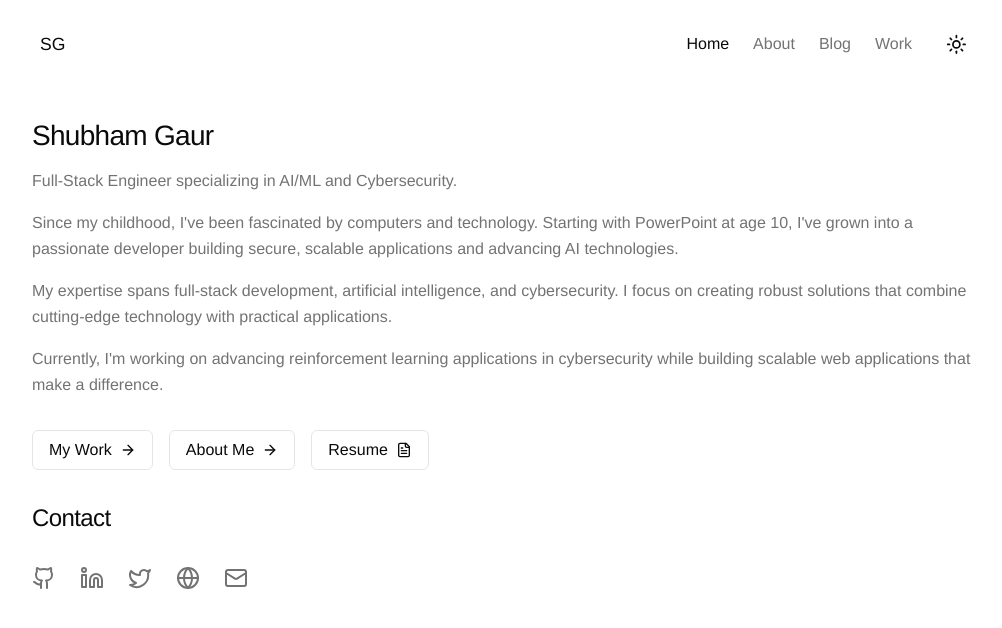
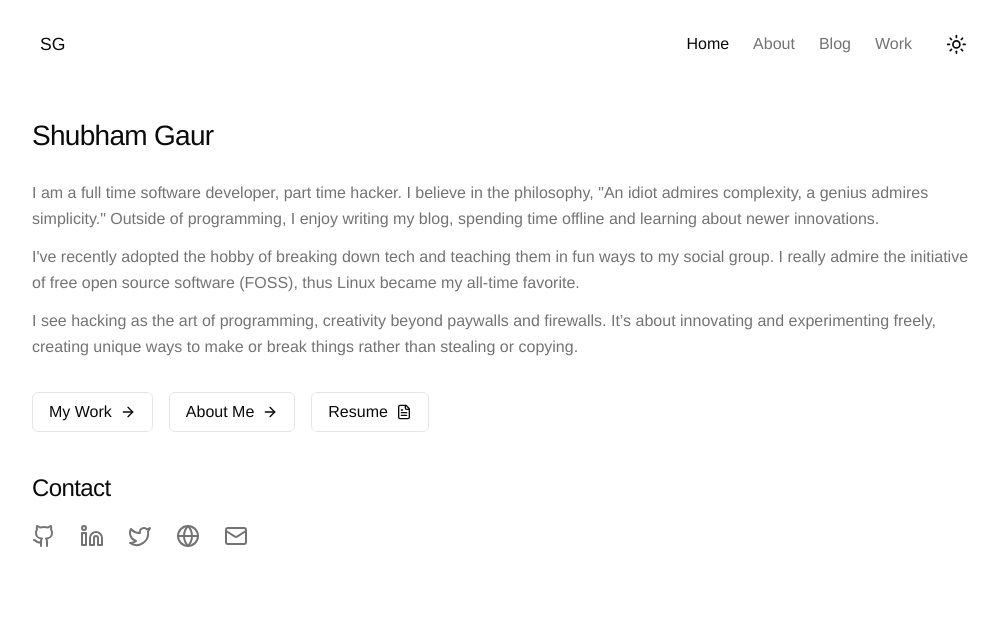
Before and after one commit to Aadigha-git/BharadwajGhali, a Next.js app: page / in a window 1280 px wide. Shown: the top 628 px of the page, without its empty margins (132-1134 px from the left). Built offline with nearby package versions, Linux system fonts and the light colour scheme.

Commit message:
fixed content

```diff
--- a/app/about/page.tsx
+++ b/app/about/page.tsx
@@ -106,7 +106,7 @@ export default function AboutPage() {
             className="space-y-1 sm:space-y-1 text-sm sm:text-xs lg:text-[16px] text-muted-foreground"
             initial={{ opacity: 0, y: 20 }}
             whileInView={{ opacity: 1, y: 0 }}
-            transition={{ duration: 0.2 }}
+            transition={{ duration: 0.1 }}
             viewport={{ once: true }}
           >
             {books.map((book, index) => (
@@ -114,7 +114,7 @@ export default function AboutPage() {
                 key={book}
                 initial={{ opacity: 0, y: 20 }}
                 whileInView={{ opacity: 1, y: 0 }}
-                transition={{ duration: 0.2 }}
+                transition={{ duration: 0.1 }}
                 viewport={{ once: true }}
               >
                 {book}
--- a/app/page.tsx
+++ b/app/page.tsx
@@ -13,10 +13,10 @@ export default function Home() {
         whileInView={{ opacity: 1, y: 0 }}
         transition={{ duration: 1.0 }}
         viewport={{ once: true }}
-        className="space-y-8"
+        className="space-y-5"
       >
         <HeroSection />
-        <h2 className="text-2xl sm:text-2xl lg:text-2xl font-medium ">
+        <h2 className="text-2xl pt-5 sm:text-2xl lg:text-2xl font-medium ">
           Contact
         </h2>
         <Contact />
--- a/components/home/hero-section.tsx
+++ b/components/home/hero-section.tsx
@@ -11,29 +11,30 @@ export function HeroSection() {
       initial={{ opacity: 0, y: 20 }}
       animate={{ opacity: 1, y: 0 }}
       transition={{ duration: 0.5 }}
-      className="space-y-4 sm:space-y-4"
+      className="space-y-2 sm:space-y-4"
     >
-      <h1 className="text-2xl sm:text-2xl lg:text-[28px] font-medium ">
+      <h1 className="text-2xl pb-3 sm:text-2xl lg:text-[28px] font-medium ">
         Shubham Gaur
       </h1>
-      <div className="space-y-8 sm:space-y-8">
-        <div className="space-y-4 text-sm sm:text-base lg:text-[16px] leading-relaxed text-muted-foreground">
-          <p>Full-Stack Engineer specializing in AI/ML and Cybersecurity.</p>
+      <div className="space-y-2 sm:space-y-8">
+        <div className="space-y-3 text-sm sm:text-base lg:text-[16px] leading-relaxed text-muted-foreground">
           <p>
-            Since my childhood, I&apos;ve been fascinated by computers and
-            technology. Starting with PowerPoint at age 10, I&apos;ve grown into
-            a passionate developer building secure, scalable applications and
-            advancing AI technologies.
+            I am a full time software developer, part time hacker. I believe in
+            the philosophy, "An idiot admires complexity, a genius admires
+            simplicity." Outside of programming, I enjoy writing my blog,
+            spending time offline and learning about newer innovations.
           </p>
           <p>
-            My expertise spans full-stack development, artificial intelligence,
-            and cybersecurity. I focus on creating robust solutions that combine
-            cutting-edge technology with practical applications.
+            I've recently adopted the hobby of breaking down tech and teaching
+            them in fun ways to my social group. I really admire the initiative
+            of free open source software (FOSS), thus Linux became my all-time
+            favorite.
           </p>
           <p>
-            Currently, I&apos;m working on advancing reinforcement learning
-            applications in cybersecurity while building scalable web
-            applications that make a difference.
+            I see hacking as the art of programming, creativity beyond paywalls
+            and firewalls. It’s about innovating and experimenting freely,
+            creating unique ways to make or break things rather than stealing or
+            copying.
           </p>
         </div>
 
```
